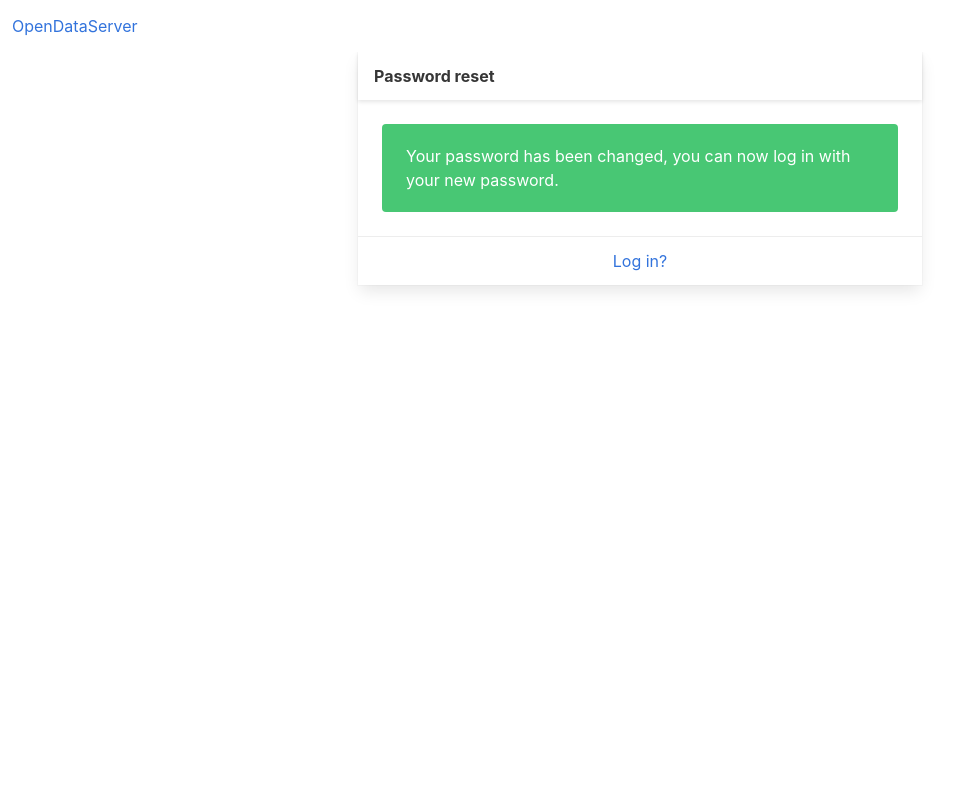
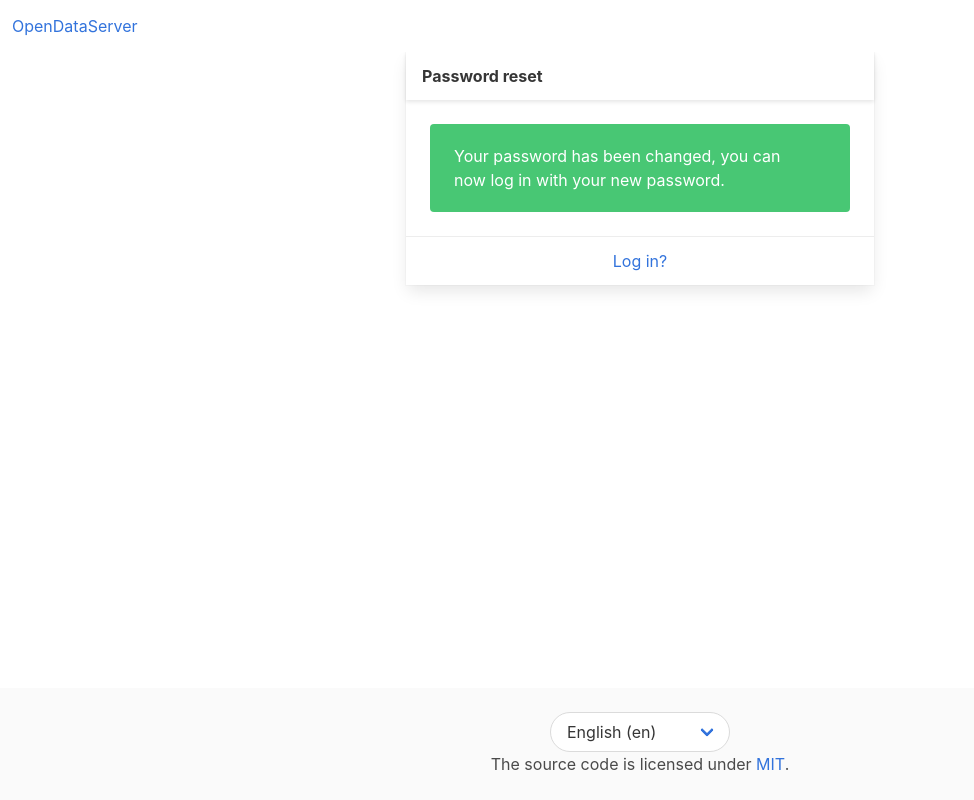
Before and after one commit to OpenDataServer/opendataserver, a Django app: a page that uses templates/base.html in a window 1280 px wide. Shown: the whole page, without its empty margins (0-974 px from the left). Run offline with Django 3.2, Linux system fonts and the light colour scheme; style sheets or scripts are compiled from the project's sources; parts of the project's set-up code (start-up, migrations or seed data) failed here and were passed over; some libraries are stand-ins or nearby versions.

Commit message:
Added Footer; Added Language changer; changed card width of forms

```diff
--- a/accounts/templates/signup.html
+++ b/accounts/templates/signup.html
@@ -4,7 +4,7 @@
 
 {% block content %}
     <div class="columns">
-        <div class="column is-6 is-offset-3">
+        <div class="column is-8 is-offset-2">
             <div class="card">
                 <div class="card-header">
                     <p class="card-header-title">
--- a/opendataserver/urls.py
+++ b/opendataserver/urls.py
@@ -17,8 +17,11 @@ from django.conf.urls.i18n import i18n_patterns
 from django.contrib import admin
 from django.urls import path, include
 
+urlpatterns = [
+    path('i18n/', include('django.conf.urls.i18n')),
+]
 
-urlpatterns = i18n_patterns(
+urlpatterns += i18n_patterns(
     path('admin/', admin.site.urls),
     path('accounts/', include('accounts.urls', namespace='accounts')),
     path('accounts/', include('django.contrib.auth.urls')),
--- a/static/script.js
+++ b/static/script.js
@@ -0,0 +1,3 @@
+$('select[name=language]').on('change', () => {
+    $('#selectLanguageForm').submit();
+});
--- a/static/style.scss
+++ b/static/style.scss
@@ -0,0 +1,9 @@
+body {
+    display: flex;
+    min-height: 100vh;
+    flex-direction: column;
+}
+
+footer.footer {
+    padding: 1.5rem;
+}
--- a/templates/base.html
+++ b/templates/base.html
@@ -10,8 +10,9 @@
 
     <link rel="stylesheet" href="{% sass_src 'bulma-0.8.0/bulma.scss' %}">
     <link href="{% sass_src 'style.scss' %}" rel="stylesheet">
-    <script src="{% static "script.js" %}"></script>
     <link href="{% sass_src "roboto/roboto.scss" %}" rel="stylesheet">
+    <script src="https://cdn.labcode.de/libs/jquery/3.3.1/jquery.min.js"
+            integrity="sha256-FgpCb/KJQlLNfOu91ta32o/NMZxltwRo8QtmkMRdAu8=" crossorigin="anonymous"></script>
     <link rel="stylesheet" href="https://cdn.labcode.de/fonts/fontawesome/5.3.1/css/all.min.css"
           integrity="sha256-YE3PHxFphlX3UEa7kvmKqpR34cFrAcX8QV54eUOT/7k=" crossorigin="anonymous"/>
     <link rel="shortcut icon" type="image/x-icon" href="{% static "favicon.ico" %}">
@@ -40,5 +41,7 @@
 <main class="container">
     {% block content %}{% endblock %}
 </main>
+{% include "footer.html" %}
+<script src="{% static "script.js" %}"></script>
 </body>
 </html>
--- /dev/null
+++ b/templates/footer.html
@@ -0,0 +1,26 @@
+{% load i18n %}
+
+<footer class="footer">
+    <div class="content has-text-centered">
+        <form id="selectLanguageForm" action="{% url 'set_language' %}" method="post">
+            {% csrf_token %}
+            <input name="next" type="hidden" value="{{ redirect_to }}">
+            <div class="select is-rounded">
+                <select name="language">
+                    <option disabled>{% trans 'Select language' %}</option>
+                    {% get_current_language as LANGUAGE_CODE %}
+                    {% get_available_languages as LANGUAGES %}
+                    {% get_language_info_list for LANGUAGES as languages %}
+                    {% for language in languages %}
+                        <option value="{{ language.code }}"{% if language.code == LANGUAGE_CODE %} selected{% endif %}>
+                            {{ language.name_local }} ({{ language.code }})
+                        </option>
+                    {% endfor %}
+                </select>
+            </div>
+        </form>
+        <p>
+            The source code is licensed under <a href="http://opensource.org/licenses/mit-license.php">MIT</a>.
+        </p>
+    </div>
+</footer>
--- a/templates/registration/login.html
+++ b/templates/registration/login.html
@@ -12,7 +12,7 @@
         {% endif %}
     {% endif %}
     <div class="columns">
-        <div class="column is-6 is-offset-3">
+        <div class="column is-8 is-offset-2">
             <div class="card">
                 <div class="card-header">
                     <p class="card-header-title">
--- a/templates/registration/password_reset_complete.html
+++ b/templates/registration/password_reset_complete.html
@@ -4,7 +4,7 @@
 {% block content %}
 
     <div class="columns">
-        <div class="column is-6 is-offset-3">
+        <div class="column is-8 is-offset-2">
             <div class="card">
                 <div class="card-header">
                     <p class="card-header-title">
--- a/templates/registration/password_reset_done.html
+++ b/templates/registration/password_reset_done.html
@@ -4,7 +4,7 @@
 {% block content %}
 
     <div class="columns">
-        <div class="column is-6 is-offset-3">
+        <div class="column is-8 is-offset-2">
             <div class="card">
                 <div class="card-header">
                     <p class="card-header-title">
--- a/templates/registration/password_reset_form.html
+++ b/templates/registration/password_reset_form.html
@@ -3,7 +3,7 @@
 
 {% block content %}
     <div class="columns">
-        <div class="column is-6 is-offset-3">
+        <div class="column is-8 is-offset-2">
             <div class="card">
                 <div class="card-header">
                     <p class="card-header-title">
```
